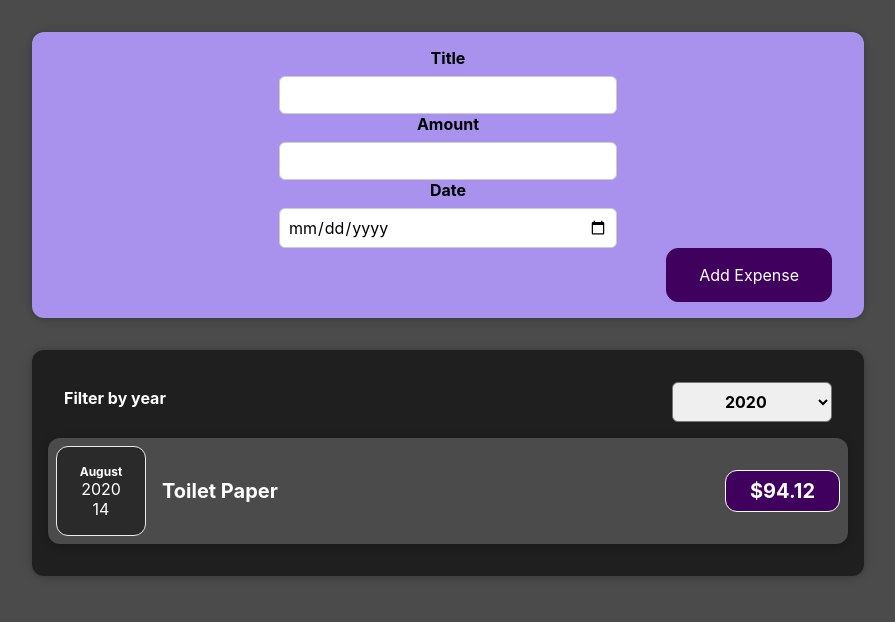
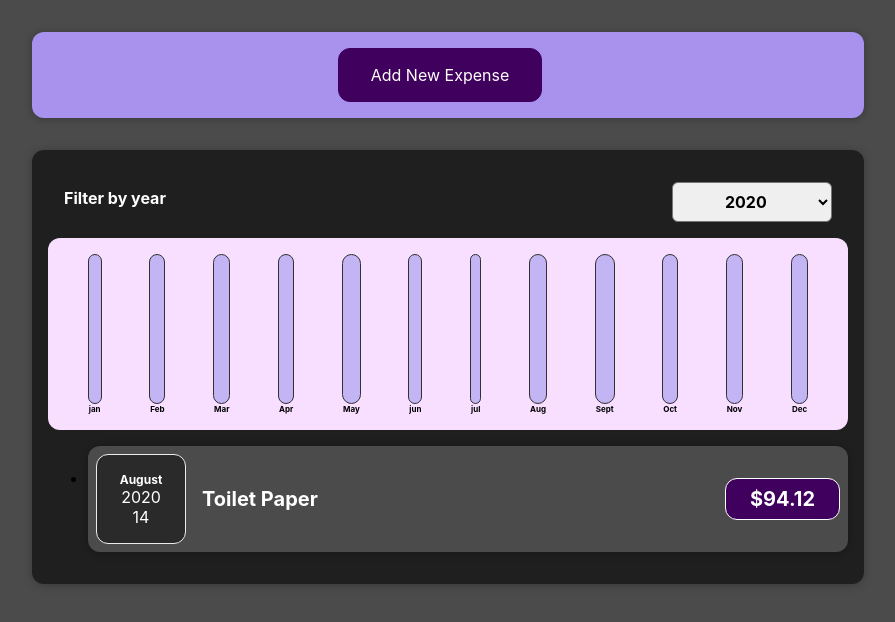
Before and after one commit to Gwali-1/course-learn, a React (Create React App) app in the folder course-guide/: page / in a window 1280 px wide. Shown: the top 622 px of the page, without its empty margins (192-1087 px from the left). Built offline with nearby package versions, Linux system fonts and the light colour scheme.

Commit message:
conditionals

```diff
--- /dev/null
+++ b/course-guide/src/components/Chart/Chart.css
@@ -0,0 +1,9 @@
+.chart {
+  padding: 1rem;
+  border-radius: 12px;
+  background-color: #f8dfff;
+  text-align: center;
+  display: flex;
+  justify-content: space-around;
+  height: 10rem;
+}
--- /dev/null
+++ b/course-guide/src/components/Chart/Chart.js
@@ -0,0 +1,22 @@
+import CharBar from "./ChartBar";
+import "./Chart.css";
+
+function Chart(props) {
+  const dataPointValues = props.dataPoints.map((dataPoint) => dataPoint.value);
+  const totalMaximum = Math.max(...dataPointValues);
+  return (
+    <div className="chart">
+      {props.dataPoints.map((dataPoint) => {
+        return (
+          <CharBar
+            key={dataPoint.label}
+            value={dataPoint.value}
+            max={totalMaximum}
+            label={dataPoint.label}
+          />
+        );
+      })}
+    </div>
+  );
+}
+export default Chart;
--- /dev/null
+++ b/course-guide/src/components/Chart/ChartBar.css
@@ -0,0 +1,30 @@
+.chart-bar {
+  height: 100%;
+  display: flex;
+  flex-direction: column;
+  align-items: center;
+}
+
+.chart-bar__inner {
+  height: 100%;
+  width: 100%;
+  border: 1px solid #313131;
+  border-radius: 12px;
+  background-color: #c3b4f3;
+  overflow: hidden;
+  display: flex;
+  flex-direction: column;
+  justify-content: flex-end;
+}
+
+.chart-bar__fill {
+  background-color: #4826b9;
+  width: 100%;
+  transition: all 0.3s ease-out;
+}
+
+.chart-bar__label {
+  font-weight: bold;
+  font-size: 0.5rem;
+  text-align: center;
+}
--- /dev/null
+++ b/course-guide/src/components/Chart/ChartBar.js
@@ -0,0 +1,22 @@
+import "./ChartBar.css";
+
+function CharBar(props) {
+  let barFillHeigth = "0%";
+
+  if (props.max > 0) {
+    barFillHeigth = Math.round((props.value / props.max) * 100) + "%";
+  }
+  return (
+    <div className="chart-bar">
+      <div className="chart-bar__inner">
+        <div
+          className="chart-bar__fill"
+          style={{ heigth: barFillHeigth }}
+        ></div>
+      </div>
+      <div className="chart-bar__label">{props.label}</div>
+    </div>
+  );
+}
+
+export default CharBar;
--- a/course-guide/src/components/Expenses/ExpenseItem.js
+++ b/course-guide/src/components/Expenses/ExpenseItem.js
@@ -4,6 +4,7 @@
 
 function ExpenseItem({ date, title, amount }) {
   return (
+    <li>
       <Card className="expense-item">
         <ExpenseDate date={date} />
         <div className="expense-item__description">
@@ -11,6 +12,7 @@
           <div className="expense-item__price">${amount}</div>
         </div>
       </Card>
+    </li>
   );
 }
 
--- a/course-guide/src/components/Expenses/Expenses.js
+++ b/course-guide/src/components/Expenses/Expenses.js
@@ -1,8 +1,9 @@
-import ExpenseItem from "./ExpenseItem";
 import Card from "../UI/Card";
 import ExpensesFilter from "./ExpenseFilter";
 import React, { useState } from "react";
 import "./Expenses.css";
+import ExpensesList from "./ExpensesList";
+import ExpensesChart from "./ExpensesChart";
 
 function Expenses({ expenses }) {
   const [filterYear, setFilterYear] = useState("2020");
@@ -15,26 +16,12 @@
     setFilterYear(selectedYear);
   };
 
-  let expenseContent = <p>No expense here</p>;
-
-  if (newArray.length > 0) {
-    expenseContent = newArray.map((item) => {
-      return (
-        <ExpenseItem
-          key={item.id}
-          title={item.title}
-          amount={item.amount}
-          date={item.date}
-        />
-      );
-    });
-  }
-
   return (
     <div>
       <Card className="expenses">
         <ExpensesFilter onFilterChange={getFilterchange} year={filterYear} />
-        {expenseContent}
+        <ExpensesChart expenses={newArray} />
+        <ExpensesList array={newArray} />
       </Card>
     </div>
   );
--- /dev/null
+++ b/course-guide/src/components/Expenses/ExpensesChart.js
@@ -0,0 +1,27 @@
+import Chart from "../Chart/Chart";
+
+function ExpensesChart(props) {
+  const ChartDataPoints = [
+    { label: "jan", value: 0 },
+    { label: "Feb", value: 0 },
+    { label: "Mar", value: 0 },
+    { label: "Apr", value: 0 },
+    { label: "May", value: 0 },
+    { label: "jun", value: 0 },
+    { label: "jul", value: 0 },
+    { label: "Aug", value: 0 },
+    { label: "Sept", value: 0 },
+    { label: "Oct", value: 0 },
+    { label: "Nov", value: 0 },
+    { label: "Dec ", value: 0 },
+  ];
+
+  for (const expense of props.expenses) {
+    const expenseMonth = expense.date.getMonth();
+    ChartDataPoints[expenseMonth].value += expense.amount;
+  }
+
+  return <Chart dataPoints={ChartDataPoints} />;
+}
+
+export default ExpensesChart;
--- a/course-guide/src/components/Expenses/ExpensesList.js
+++ b/course-guide/src/components/Expenses/ExpensesList.js
@@ -1,12 +1,15 @@
 import ExpenseItem from "./ExpenseItem";
 import "./ExpensesList.css";
-import ExpenseItem from "./ExpenseItem";
 
 function ExpensesList(props) {
-  let expenseContent = <p>No expense here</p>;
+  if (props.array.length === 0) {
+    console.log("hh");
+    return <h2 className="expenses-list__fallback">Found no expenses</h2>;
+  }
 
-  if (props.array.length > 0) {
-    expenseContent = props.array.map((item) => {
+  return (
+    <ul className="expense-list">
+      {props.array.map((item) => {
         return (
           <ExpenseItem
             key={item.id}
@@ -15,8 +18,9 @@
             date={item.date}
           />
         );
-    });
-  }
+      })}
+    </ul>
+  );
 }
 
 export default ExpensesList;
--- a/course-guide/src/components/NewExpense/ExpenseForm.js
+++ b/course-guide/src/components/NewExpense/ExpenseForm.js
@@ -15,6 +15,8 @@
     enteredDate: "",
     enteredTitle: "",
   });
+
+  const [showForm, setShowForm] = useState(false);
 
   const titleChangeHandler = function (event) {
     setUserEntry((prevState) => {
@@ -47,7 +49,7 @@
     event.preventDefault();
 
     const expenseData = {
-      amount: userEntry.enteredAmount,
+      amount: Number(userEntry.enteredAmount),
       title: userEntry.enteredTitle,
       date: new Date(userEntry.enteredDate),
     };
@@ -61,8 +63,25 @@
       enteredTitle: "",
       enteredDate: "",
     });
+    setShowForm(false);
   };
-  return (
+
+  const newExpenseHandler = function (event) {
+    setShowForm(true);
+  };
+
+  const cancelHandler = function (event) {
+    event.preventDefault();
+    setShowForm(false);
+  };
+
+  let formContent = "";
+  let newExpenseButton = (
+    <button onClick={newExpenseHandler}>Add New Expense</button>
+  );
+
+  if (showForm) {
+    formContent = (
       <form onSubmit={submitHandler}>
         <div className="new-expense___controls">
           <div className="new-expense__control">
@@ -96,10 +115,20 @@
         </div>
 
         <div className="new-expense__actions">
+          <button onClick={cancelHandler}>Cancel</button>
           <button type="submit">Add Expense</button>
         </div>
       </form>
     );
+    newExpenseButton = "";
+  }
+
+  return (
+    <>
+      {formContent}
+      {newExpenseButton}
+    </>
+  );
 }
 
 export default ExpenseForm;
```
Also changed, not shown: course-guide/src/components/Expenses/ExpensesChart.css (added). Lines whose indentation alone changed are shown as unchanged.
